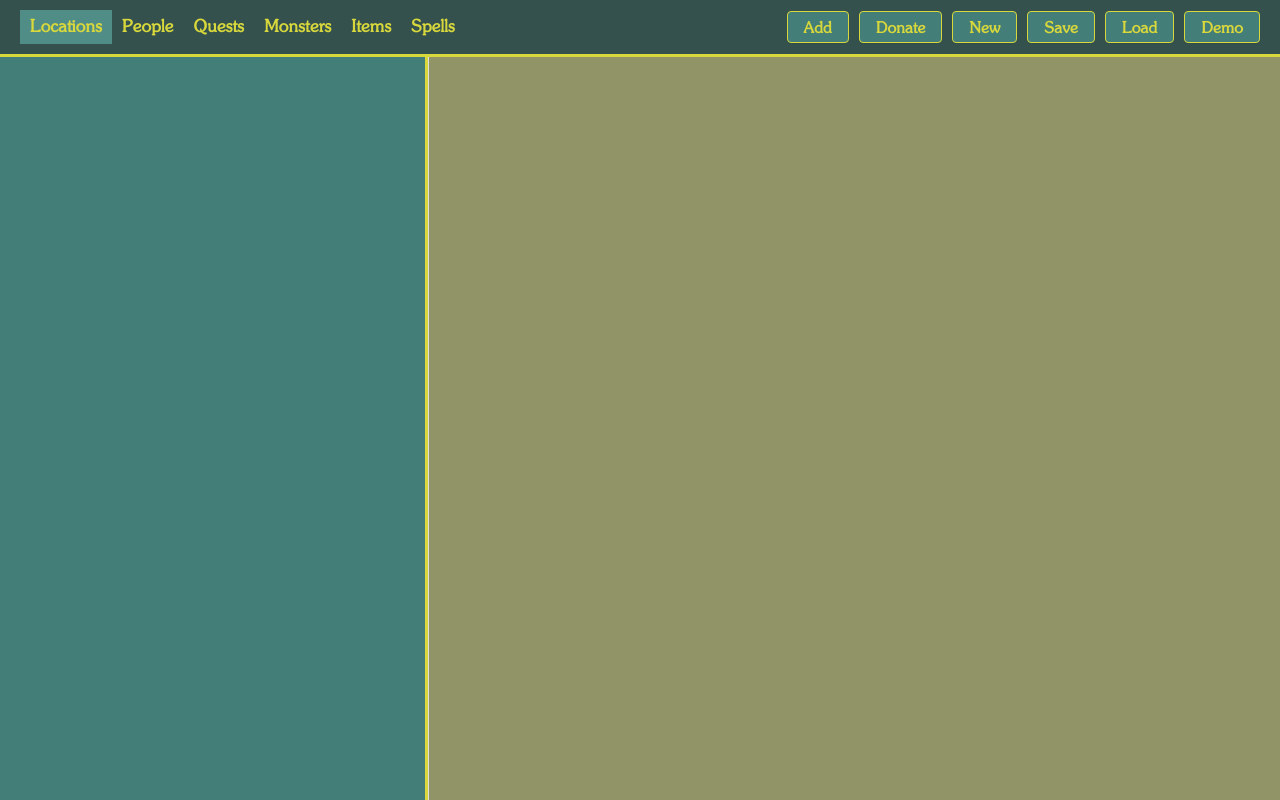
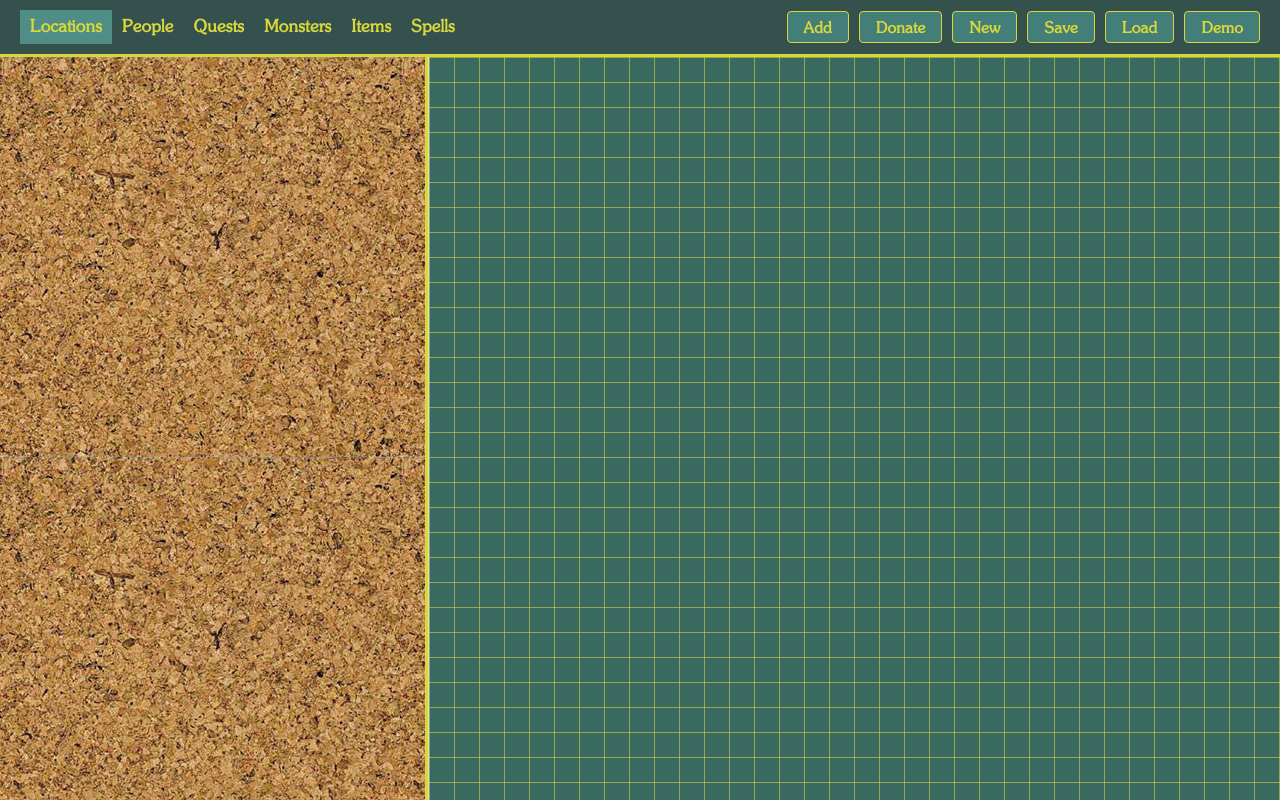
Before and after one commit to MatthewKeracher/Excel_Dm-2025, a website with bundled scripts: page index.html in a window 1280 px wide. Built offline with nearby package versions, Linux system fonts and the light colour scheme.

Commit message:
Refactor code structure for improved readability and maintainability

```diff
--- a/classes.js
+++ b/classes.js
@@ -54,7 +54,7 @@ export class EntryManager {
     this.add(
       new Entry({
         title: "Welcome to Excel_DM!",
-        body: "Welcome to Excel_DM, a world and system manager for Game and Dungeon Masters.",
+        body: "Roleplaying games are played around a table with players and a game master. But in preparing for each session isn't the game master playing their own game? This solitaire has few rules, and much ink has been spilt on the best way to go about playing it. This software, Excel_DM, is my own take on how best the computer can be used to focus and improve the game master's projects.",
         type: "locations",
       })
     );
--- a/right.js
+++ b/right.js
@@ -72,6 +72,46 @@ export function draw(parent) {
   });
 }
 
+function drawBackground(){
+
+const canvas = document.getElementById('map-layer');
+const ctx = canvas.getContext('2d');
+
+const dpr = window.devicePixelRatio || 1;
+const cssWidth = window.innerWidth;
+const cssHeight = window.innerHeight;
+
+// Set the canvas pixel size for the display and scaling
+canvas.width = cssWidth * dpr;
+canvas.height = cssHeight * dpr;
+canvas.style.width = cssWidth + "px";
+canvas.style.height = cssHeight + "px";
+
+// Scale context so coordinates match CSS pixels
+ctx.setTransform(dpr, 0, 0, dpr, 0, 0);
+
+const gridSize = 25;
+ctx.strokeStyle = "#d8d83c91";
+ctx.lineWidth = 1;
+
+for (let x = 0.5; x <= cssWidth; x += gridSize) {
+  ctx.beginPath();
+  ctx.moveTo(x, 0);
+  ctx.lineTo(x, cssHeight);
+  ctx.stroke();
+}
+for (let y = 0.5; y <= cssHeight; y += gridSize) {
+  ctx.beginPath();
+  ctx.moveTo(0, y);
+  ctx.lineTo(cssWidth, y);
+  ctx.stroke();
+}
+
+
+
+}
+
+
 export function HexToMap(parent) {
   return new Promise((resolve, reject) => {
     const hexString = parent?.image;
@@ -82,6 +122,7 @@ export function HexToMap(parent) {
     ctx.clearRect(0, 0, mapCanvas.width, mapCanvas.height);
 
     if (!hexString) {
+      drawBackground();
       resolve(); // No image, resolve immediately
       return;
     }
--- a/style.css
+++ b/style.css
@@ -13,7 +13,7 @@
 }
 
 :root {
-  --color-notecard: rgb(234, 227, 211);  /* pick your colors */
+  --color-notecard: rgb(234, 227, 211); /* pick your colors */
   --color-notecard-darker: color-mix(in srgb, var(--color-notecard), black 20%);
 }
 
@@ -115,7 +115,7 @@ header {
   font-weight: bold;
   font-size: 1em;
   padding: 6px 16px;
-  box-shadow: 0 1px 2px 0 rgba(0,0,0,0.04);
+  box-shadow: 0 1px 2px 0 rgba(0, 0, 0, 0.04);
   cursor: pointer;
   transition: background 0.3s ease, box-shadow 0.3s ease, transform 0.1s ease;
 }
@@ -123,20 +123,16 @@ header {
 /* Hover effect: brighter background, slightly lift */
 .header-btns button:hover {
   background: #5aa887;
-  box-shadow: 0 4px 8px rgba(0,0,0,0.1);
+  box-shadow: 0 4px 8px rgba(0, 0, 0, 0.1);
   transform: translateY(-2px);
 }
 
 /* Active/click effect: depress button */
 .header-btns button:active {
   background: #3a695f;
-  box-shadow: 0 1px 2px rgba(0,0,0,0.2);
+  box-shadow: 0 1px 2px rgba(0, 0, 0, 0.2);
   transform: translateY(0);
 }
-
-
-
-
 
 .header-center {
   text-align: center;
@@ -148,22 +144,23 @@ header {
   flex: 1;
   display: flex;
   min-height: 0;
-  background: #34514e;
+  background-image: url("./cork.jpg");
+
   align-items: stretch;
 }
-
 
 .middle-left {
   flex: 1;
   padding-top: 0;
   padding: 10px;
-  background: #447e78;
   border-right: 3px solid #d8d83c;
   max-height: 100%;
   overflow-y: auto;
   overflow-x: hidden;
   font-size: 1.1em;
-  /* width: 20vw; */
+  background-size: cover;
+  background-repeat: no-repeat;
+  background-position: center;
 }
 
 #search-box {
@@ -172,12 +169,12 @@ header {
   top: 50%;
   left: 50%;
   transform: translate(-50%, -50%);
-  width: 30vw;         /* or any fixed or relative width */
-  height: auto;        /* or desired height */
-  z-index: 1000;       /* ensure it is above other content */
+  width: 30vw; /* or any fixed or relative width */
+  height: auto; /* or desired height */
+  z-index: 1000; /* ensure it is above other content */
 }
 
-#search-bar{
+#search-bar {
   background: #0d0833;
   border: 3px solid lime;
   font-size: x-large;
@@ -188,13 +185,11 @@ height: 100%;
   width: 100%;
 }
 
-
 #notecards {
   display: flex;
   flex-direction: column;
   gap: 10px;
 }
-
 
 .notecard {
   background: var(--color-notecard);
@@ -213,18 +208,17 @@ width: 100%;
   overflow: hidden;
   white-space: nowrap;
   text-overflow: ellipsis;
-
 }
 
 .color-grid-container {
   position: absolute;
-  top: 0;       /* Just below buttonsContainer, or adjust as needed */
+  top: 0; /* Just below buttonsContainer, or adjust as needed */
   left: 60%;
   background: white;
   border: 1px solid #ccc;
   padding: 5px;
-  box-shadow: 0 0 8px rgba(0,0,0,0.15);
-  z-index: 1000;   /* High to appear above other siblings */
+  box-shadow: 0 0 8px rgba(0, 0, 0, 0.15);
+  z-index: 1000; /* High to appear above other siblings */
 }
 
 .buttons-top-right {
@@ -324,13 +318,13 @@ textarea.notecard-body:focus {
 
 .highlight.no-highlight,
 .no-highlight.highlight {
-  background: inherit;  /* or original background color */
+  background: inherit; /* or original background color */
 }
 
 .middle-right {
   flex: 2;
   padding: 20px;
-  background: rgb(145, 148, 102);
+  background: #3a695f;
   border-left: 1px solid #ddd;
   position: relative; /* needed for absolute canvas children */
   display: flex; /* optional, if you want to control layout further */
@@ -339,7 +333,6 @@ textarea.notecard-body:focus {
   overflow: scroll;
   /* Set fixed or flexible size, example height */
 }
-
 
 .middle-right canvas {
   position: absolute;
@@ -363,7 +356,7 @@ textarea.notecard-body:focus {
   padding: 2px 6px;
   font-weight: bold;
   font-size: 1.1em;
-  font-family: 'Soutane', sans-serif;
+  font-family: "Soutane", sans-serif;
   opacity: 0.7;
   border-radius: 3px;
   cursor: pointer;
@@ -386,7 +379,8 @@ textarea.notecard-body:focus {
   opacity: 0.5;
 }
 
-table th, table td {
+table th,
+table td {
   padding-right: 10px;
   padding-left: 10px;
 }
```
Also changed, not shown: cork.jpg (added). Lines whose indentation alone changed are shown as unchanged.
